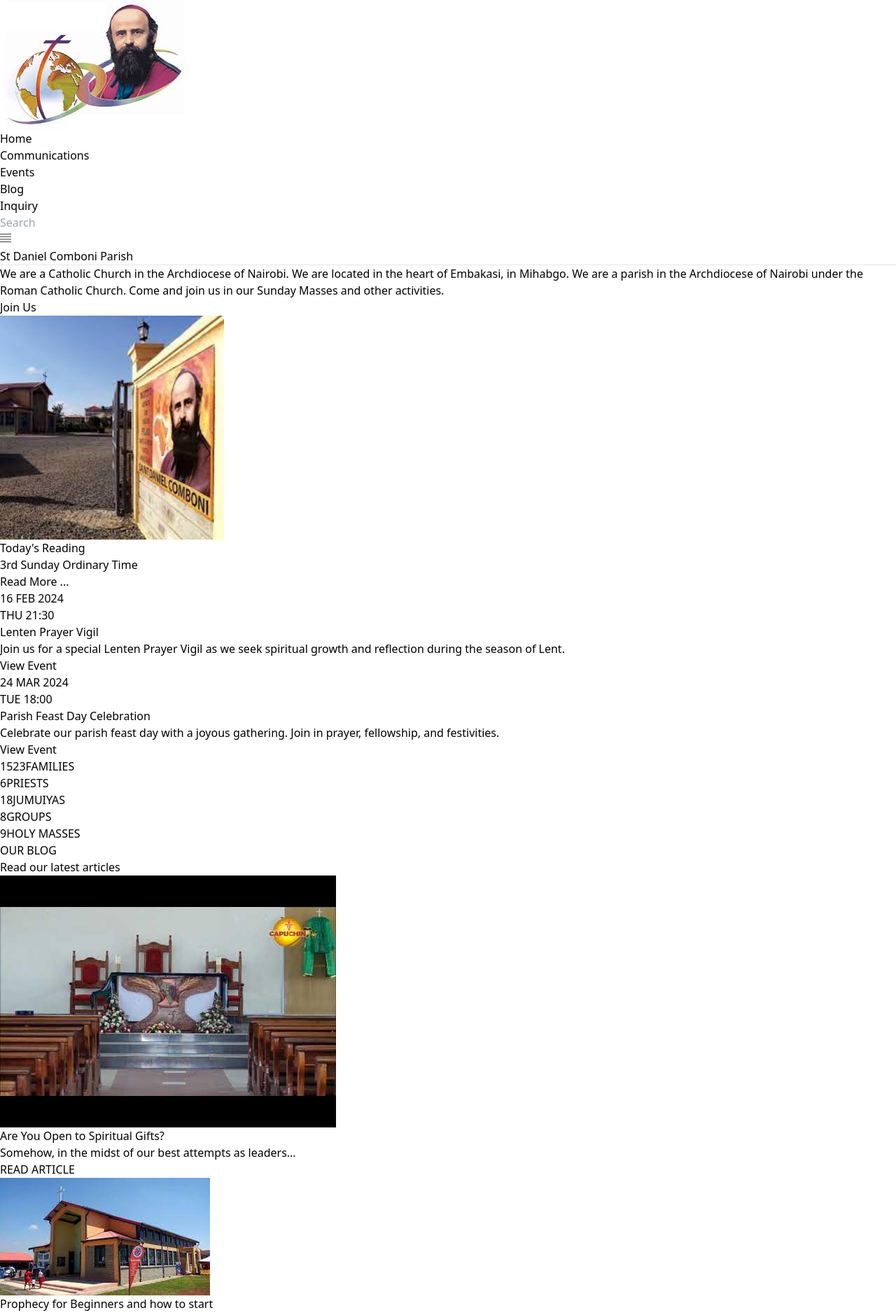
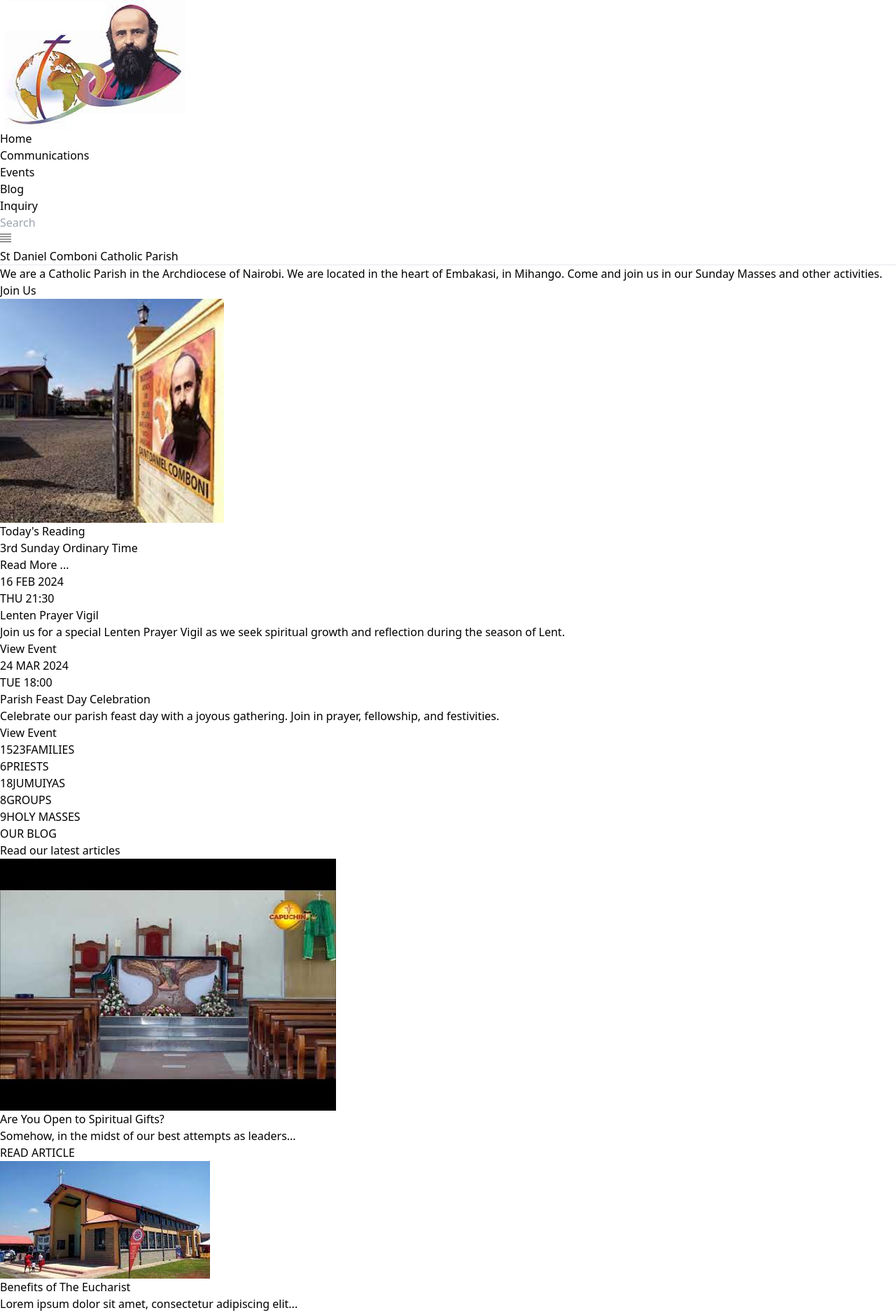
Before and after one commit to MuriungiMartin/stdanielcomboni, a React (Vite) app: page / in a window 1280 px wide. Shown: the top 1879 px of the page at 70% size. Built offline with nearby package versions, Linux system fonts and the light colour scheme.

Commit message:
Refactor component styles and add rounded corners

```diff
--- a/src/Components/Communications.jsx
+++ b/src/Components/Communications.jsx
@@ -38,13 +38,13 @@
       <div className="container mx-auto pt-16 px-8">
         {/* Your recent communications */}
         <div className="  items-start  pt-16">
-          <h2 className="text-2xl font-bold mb-4 lg:pt-16 md:pt-8 sm:pt-16 bg-white p-4 shadow-md">
+          <h2 className="text-2xl font-bold mb-4   bg-white p-4 shadow-md rounded-lg">
             Recent Communications
           </h2>
 
           <div className="grid grid-cols-1  gap-4 pt-4">
             {announcements.map((anouncement) => (
-              <div key={anouncement.id} className="bg-white p-4 shadow-md">
+              <div key={anouncement.id} className="bg-white p-4 shadow-md rounded-lg">
                 <h3 className="font-bold mb-2">{anouncement.title}</h3>
                 <h4 className="">{anouncement.description}</h4>
                 <h5 className="text-slate-600">{anouncement.date}</h5>
--- a/src/Components/Events.jsx
+++ b/src/Components/Events.jsx
@@ -86,13 +86,13 @@
        <div className=" bg-gradient-to-b from-purple-100 to-white font-sans">
         <div className="container mx-auto pt-16 px-8">
             <div className="  items-start  pt-16">
-                <h2 className="text-2xl font-bold mb-4 lg:pt-16 md:pt-8 sm:pt-16 bg-white p-4 shadow-md">
+                <h2 className="text-2xl font-bold mb-4 bg-white p-4 shadow-md rounded-lg">
                 Parish Events
                 </h2>
 
                 <div className="grid grid-cols-1  gap-4 pt-4">
                 {events.map((event) => (
-                    <div key={event.id} className="bg-white p-4 shadow-md">
+                    <div key={event.id} className="bg-white p-4 shadow-md rounded-lg">
                     <h3 className="font-bold mb-2">{event.title}</h3>
                     <h4 className="">{event.description}</h4>
                     <h5 className="text-slate-600">{event.date}</h5>
--- a/src/Components/Inquiry.jsx
+++ b/src/Components/Inquiry.jsx
@@ -48,7 +48,7 @@
         <h1 className="text-center text-2xl font-bold mb-8 pb-18">Inquiry</h1>
         <div className="flex flex-col md:flex-row">
           <div className="md:w-1/2 md:pr-4">
-            <form className="mb-4 shadow-md border-2 border-slate-50">
+            <form className="mb-4 shadow-md border-2 border-slate-50 rounded-lg">
               <div className="mb-4 px-4 pt-4">
                 <label
                   htmlFor="topic"
@@ -138,11 +138,11 @@
             </form>
           </div>
 
-          <div className="md:w-1/2 md:pl-4 shadow-md border-2 border-slate-50">
+          <div className="md:w-1/2 md:pl-4 shadow-md border-2 border-slate-50 rounded-lg">
             <h2 className="text-center text-xl font-bold">FAQs</h2>
             <div className="grid grid-cols-1 gap-4 p-4">
               {faqs.map((faq) => (
-                <div key={faq.id} className="bg-white p-4 shadow-md">
+                <div key={faq.id} className="bg-white p-4 shadow-md rounded-lg">
                   <h3
                     className="font-bold mb-2 hover:text-fuchsia-600 hover:border-fuchsia-600 cursor-pointer"
                     onClick={() => setExpandedFAQ(faq.id)}
--- a/src/Components/Landing.jsx
+++ b/src/Components/Landing.jsx
@@ -36,7 +36,7 @@
       imgSrc: "./1.jpg",
     },
     {
-      title: "Prophecy for Beginners and how to start",
+      title: "Benefits of The Eucharist",
       excerpt: "Lorem ipsum dolor sit amet, consectetur adipiscing elit...",
       imgSrc: "./3.jpeg",
     },
@@ -159,12 +159,11 @@
     <div className="bg-gradient-to-b from-purple-100 to-white pt-12">
       <section className="flex flex-col justify-around items-center p-4 space-y-4 sm:flex-row sm:space-y-0 sm:space-x-4 lg:space-x-10 lg:p-10 text-black bg-gradient-to-b from-purple-200 to-purple-100 ">
         <div className="lg:w-1/3 sm:w-fit pt-16">
-          <h1 className="text-6xl">St Daniel Comboni Parish</h1>
+          <h1 className=" font-sans font-bold text-4xl">St Daniel Comboni Catholic Parish</h1>
           <hr className="text-black" />
           <p className="mt-8 text-slate-800 font-sans">
-            We are a Catholic Church in the Archdiocese of Nairobi. We are
-            located in the heart of Embakasi, in Mihabgo. We are a parish in the
-            Archdiocese of Nairobi under the Roman Catholic Church. Come and
+            We are a Catholic Parish in the Archdiocese of Nairobi. We are
+            located in the heart of Embakasi, in Mihango. Come and
             join us in our Sunday Masses and other activities.
           </p>
           <button className="bg-gradient-to-r from-purple-600 to-purple-200 text-white px-4 py-2 rounded mt-8 hover:bg-gradient-to-l hover:from-white hover:to-purple-950">
```
